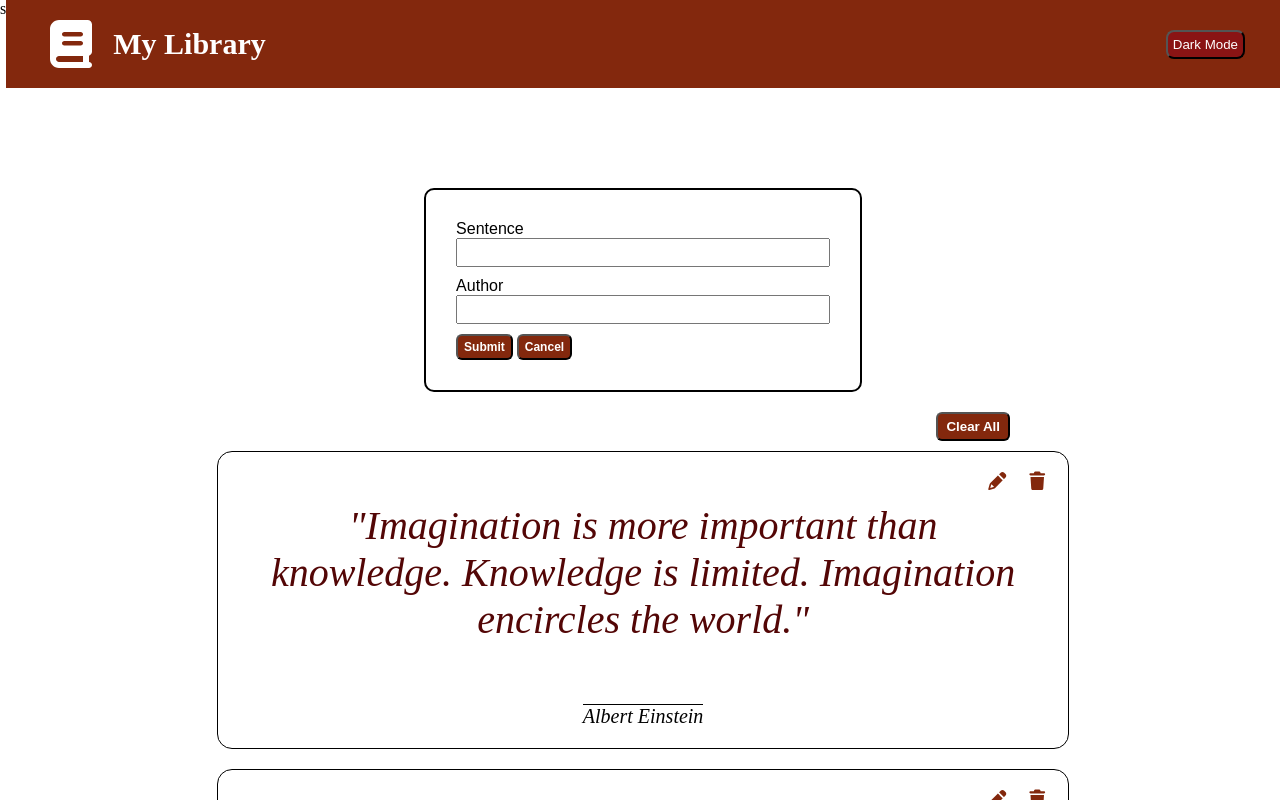
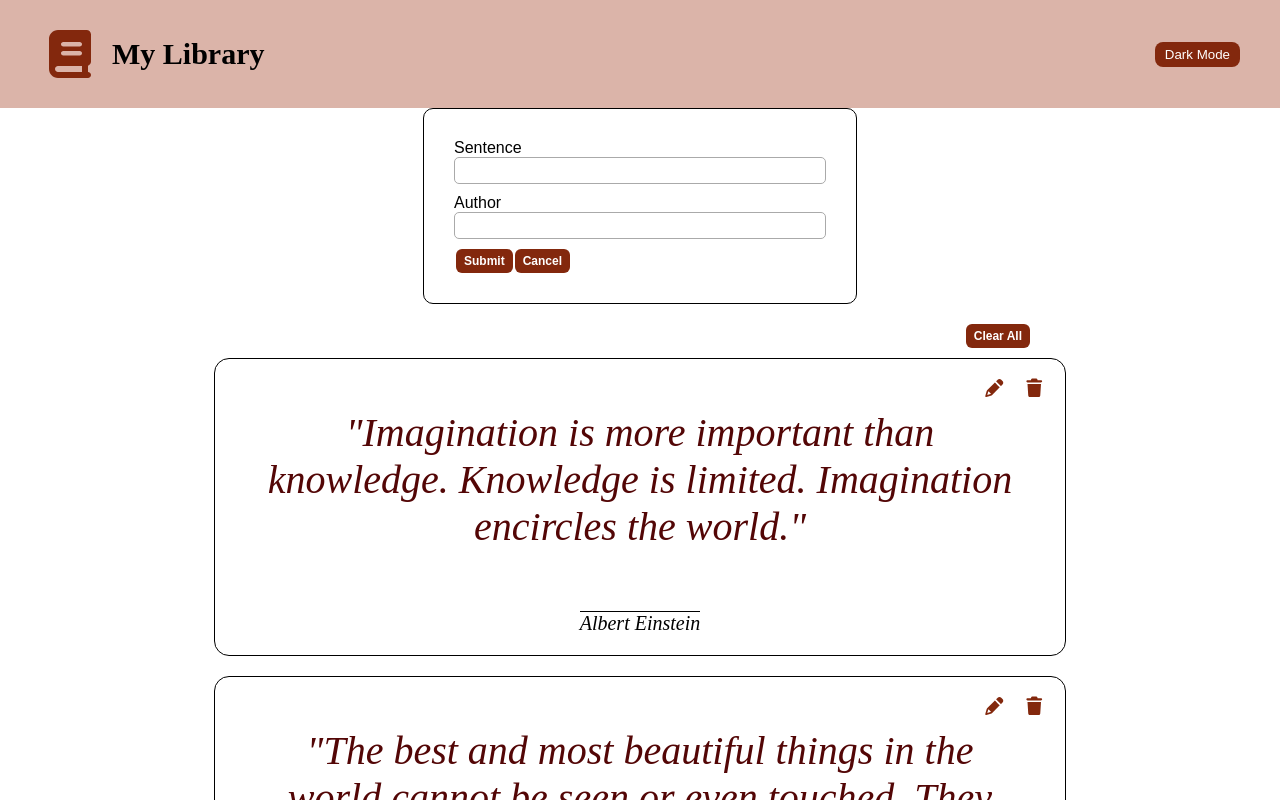
Before and after one commit to ellamaepacundo07-ctrl/first-project, a React (Vite) app: page / in a window 1280 px wide. Shown: the top 800 px of the page. Built offline with nearby package versions, Linux system fonts and the light colour scheme.

Commit message:
Heading Clear All

```diff
--- a/src/App.css
+++ b/src/App.css
@@ -1,77 +1,39 @@
-.login-form {
-  background-color: #f2f2f2;
-  border: 1px solid #ccc;
-  padding: 30px;
-  border-radius: 10px;
-  width: 300px;
-  margin: 30px auto;
-  box-shadow: 0 4px 10px rgba(0, 0, 0, 0.1);
+body,
+#root {
+  margin: 0;
+  padding: 0;
+  background: white;
+  display: flex;
+  flex-direction: column;
 }
 
-.login-form h2 {
-  text-align: center;
-  margin-bottom: 20px;
-}
-
-.login-form div {
-  margin-bottom: 15px;
-}
-
-.login-form label {
-  display: block;
-  font-weight: bold;
-  margin-bottom: 5px;
-}
-
-.login-form input {
-  width: 100%;
-  padding: 8px;
-  border-radius: 5px;
-  border: 1px solid #aaa;
-}
-
-.login-form button {
-  width: 100%;
-  padding: 10px;
-  background-color: #119960;
-  color: white;
-  border: none;
-  border-radius: 5px;
-  font-weight: bold;
-  cursor: pointer;
-}
-
-.login-form button:hover {
-  background-color: #0d7f4e;
-}
-
-.app-background {
-  flex: 1;
-  height: 100%;
+.dark {
+  background: black;
 }
 .app-header {
   display: flex;
   justify-content: space-between;
   align-items: center;
-  background-color: rgb(131, 40, 13);
-  color: white;
-  padding: 20px 35px;
+  background-color: rgb(219, 180, 169);
+  color: black;
+  padding: 10px 40px;
   position: sticky;
-  margin: o;
-  box-sizing: border-box;
+  top: 0;
   z-index: 1000;
 }
 
 .app-header button {
-  display: flex;
-  align-items: center;
-  background-color: rgb(138, 20, 20);
   border-radius: 8px;
+  background-color: rgb(131, 40, 13);
   color: white;
-  padding: 5px 5px;
+  padding: 5px 10px;
+  border: none;
+  cursor: pointer;
 }
+
 .app-header button:hover {
   background-color: black;
+  color: white;
 }
 
 .site-title {
@@ -79,14 +41,13 @@
   align-items: center;
   font-size: 30px;
   font-weight: bold;
-  margin: 0;
 }
+
 .book-icon {
-  color: white;
+  color: rgb(131, 40, 13);
   font-size: 3rem;
   margin-right: 12px;
 }
-
 .quote-card-container {
   display: flex;
   flex-direction: column;
@@ -107,30 +68,26 @@
   position: relative;
 }
 
-.quote-card-fatrash {
+.quote-card-fatrash,
+.quote-card-fapen {
   position: absolute;
   top: 20px;
-  right: 20px;
   font-size: 18px;
   cursor: pointer;
   color: rgb(131, 40, 13);
 }
 
-.quote-card-fapen {
-  position: absolute;
-  top: 20px;
-  right: 60px;
-  font-size: 18px;
-  cursor: pointer;
-  color: rgb(131, 40, 13);
+.quote-card-fatrash {
+  right: 20px;
 }
 
-.quote-card-fatrash:hover {
-  color: black;
+.quote-card-fapen {
+  right: 60px;
 }
 
+.quote-card-fatrash:hover,
 .quote-card-fapen:hover {
-  color: black;
+  color: rgb(218, 67, 22);
 }
 
 .quote-sentence {
@@ -154,47 +111,16 @@
   margin-top: 30px;
   text-align: center;
 }
-
 .quote-form {
   padding: 30px;
   background: white;
-  border: 2px solid black;
+  border: 1px solid black;
   border-radius: 10px;
   font-family: Arial;
   margin: auto;
   width: fit-content;
   margin-bottom: 20px;
-}
-
-.quote-form-submit,
-.quote-form-cancel {
-  margin-top: 10px;
-  padding: 4px 6px;
-  border-radius: 6px;
-  font-size: 12px;
-  font-weight: bold;
-  cursor: pointer;
-  color: white;
-}
-
-.quote-form-submit {
-  color: white;
-  background-color: rgb(131, 40, 13);
-  margin-right: 4px;
-}
-.quote-form-submit:hover {
-  background-color: rgb(218, 67, 22);
-}
-
-.quote-form-cancel {
-  color: white;
-  background-color: rgb(131, 40, 13);
-  border-color: rgb(0, 0, 0);
-  margin-right: 4px;
-}
-
-.quote-form-cancel:hover {
-  background-color: rgb(231, 69, 19);
+  transition: all 0.3s ease;
 }
 
 .quote-form-input div {
@@ -205,15 +131,33 @@
 .quote-form-input input {
   padding: 5px 10px;
   width: 350px;
+  border: 1px solid #aaa;
+  border-radius: 5px;
 }
 
 .quote-form-input:first-child {
   margin-bottom: 10px;
 }
 
-.app-content {
-  margin: 100px 20px 20px;
+.quote-form-submit,
+.quote-form-cancel {
+  margin-top: 10px;
+  margin-left: 2px;
+  padding: 5px 8px;
+  border-radius: 6px;
+  font-size: 12px;
+  font-weight: bold;
+  cursor: pointer;
+  color: white;
+  background-color: rgb(131, 40, 13);
+  border: none;
 }
+
+.quote-form-submit:hover,
+.quote-form-cancel:hover {
+  background-color: rgb(218, 67, 22);
+}
+
 .clearall-container {
   display: flex;
   justify-content: flex-end;
@@ -224,39 +168,34 @@
   background-color: rgb(131, 40, 13);
   color: white;
   padding: 5px 8px;
-  font-size: 12x;
+  font-size: 12px;
   font-weight: bold;
   border-radius: 6px;
+  border: none;
+  cursor: pointer;
+  transition: all 0.3s ease;
 }
 
 .clearall-btn:hover {
   background-color: #dd3502;
 }
-
-body,
-#root {
-  margin: 0px;
-  display: flex;
-  width: 100%;
-  background: #ffffff;
+.dark .book-icon {
+  color: white;
 }
 
-body,
-#root:has(> .dark) {
-  width: 100%;
-  background: black;
-}
-.dark {
-  background-color: black;
-  color: #e0e0e0;
-}
 .dark .app-header {
   background-color: rgb(59, 19, 7);
   color: #f5f5f5;
 }
+
+.dark .app-header button {
+  background-color: white;
+  color: black;
+}
+
 .dark .quote-card {
   background-color: rgb(59, 19, 7);
-  border: 1px solid white;
+  color: white;
 }
 
 .dark .quote-card-fatrash,
@@ -266,16 +205,19 @@ body,
 
 .dark .quote-card-fatrash:hover,
 .dark .quote-card-fapen:hover {
-  color: black;
+  color: #ff5a2a;
 }
-
 .dark .quote-form {
   background-color: rgb(59, 19, 7);
-  border-color: white;
+  color: white;
+}
+.dark .quote-form-input div {
+  color: white;
 }
 
 .dark .quote-form input {
   background-color: white;
+  color: black;
   border: 1px solid black;
 }
 
@@ -287,32 +229,24 @@ body,
 
 .dark .quote-form-submit:hover,
 .dark .quote-form-cancel:hover {
- color: white;
- background-color:  rgb(59, 19, 7);
+  color: white;
+  background-color: #ff5a2a;
+}
+
+.dark .quote-sentence,
+.dark .quote-author {
+  color: white;
+}
+.dark .quote-author-line {
+  background: white;
 }
 
 .dark .clearall-btn {
-  background-color:  rgb(59, 19, 7);
-  color: white;
+  background-color: white;
+  color: black;
 }
 
 .dark .clearall-btn:hover {
   background-color: #ff5a2a;
-}
-.dark .quote-sentence {
   color: white;
 }
-.dark .quote-author {
-  color: white;
-}
-.dark .clearall-btn {
-  background-color: rgb(131, 40, 13);
-  color: white;
-}
-.dark .app-header button {
-  color: black;
-  background-color: white;
-}
-.dark .app-header-button:hover {
-  color: black;
-}
--- a/src/main.jsx
+++ b/src/main.jsx
@@ -6,7 +6,7 @@ import { ThemeProvider } from "./context/ThemeContext.jsx";
 
 createRoot(document.getElementById("root")).render(
   <StrictMode>
-    <ThemeProvider>s
+    <ThemeProvider>
       <App />
     </ThemeProvider>
   </StrictMode>
```
Also changed, not shown: src/component/AppHeader.jsx (line endings or trailing spaces).
